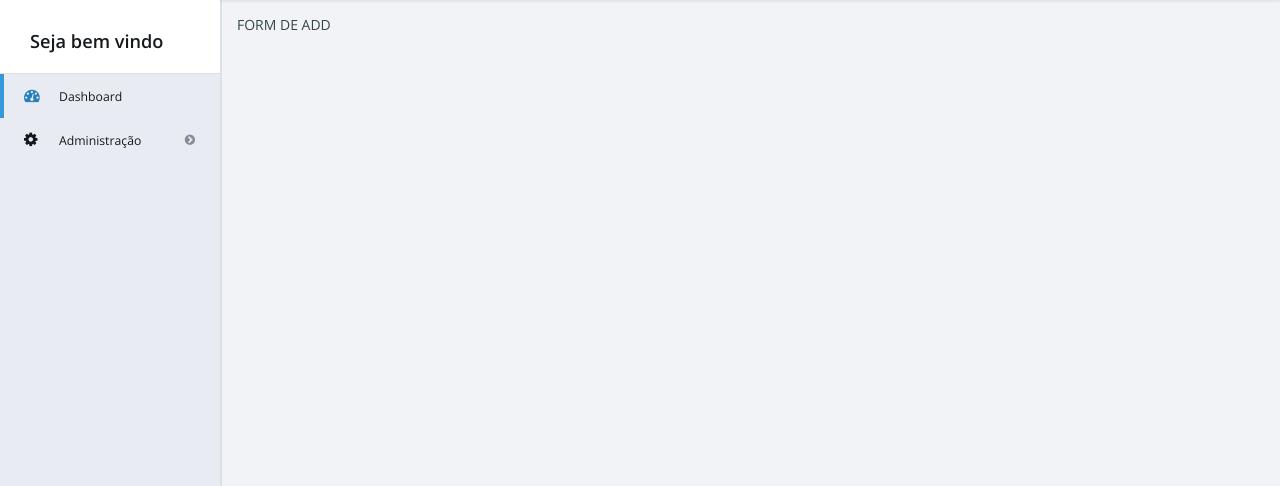
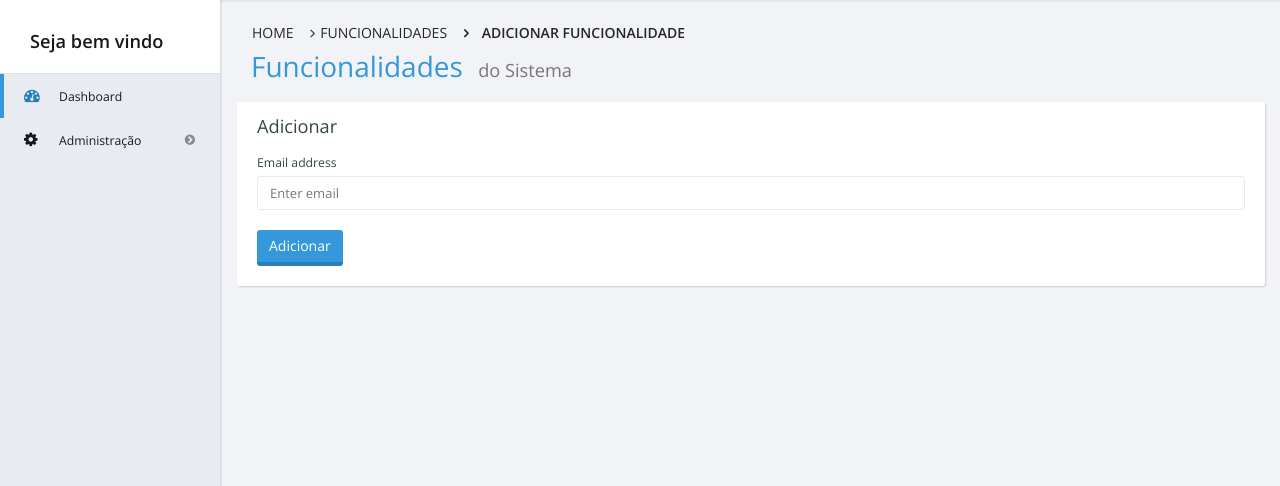
Before and after one commit to goldblade/CobemApp, a Flask app: template app/templates/adm/funcionalidade/adicionar.html in a window 1280 px wide. Shown: the part 50-536 px from the top of the page. Run offline with Flask 2, Linux system fonts and the light colour scheme; the template is opened without the code that fills it, so the values that code supplies are empty; some libraries are stand-ins or nearby versions.

Commit message:
update form add funcionalidade

```diff
--- /dev/null
+++ b/app/templates/adicionar.html
@@ -0,0 +1,37 @@
+{% extends "base.html" %}
+{% block content %}
+	<div class="row">
+		<div class="col-lg-12">
+			<div class="row">
+				<div class="col-lg-12">
+					<ol class="breadcrumb">
+						<li><a href="{{ url_for('inicio') }}">Home</a></li>
+						{% block breadcrumb %}{% endblock %}
+					</ol>
+					<h1>{% block titulo %}{% endblock %}</h1>
+				</div>
+			</div>
+			<div class="row">
+				<div class="col-lg-12">
+					<div class="main-box">
+						<header class="main-box-header clearfix">
+							<h2>{% block list_header %}{% endblock %}</h2>
+						</header>
+						<div class="main-box-body clearfix">
+							<form role="form" action={% block form_action %}{% endblock %}>
+								{{form.nome.label}}{{ form.nome }}
+								{{form.nome_controller.label}}{{ form.nome_controller}}
+								{{form.modulo.label}}
+								<div class="form-group">
+									<label for="exampleInputEmail1">Email address</label>
+									<input type="email" class="form-control" id="exampleInputEmail1" placeholder="Enter email">
+								</div>
+								<button type="submit" class="btn btn-success">Adicionar</button>
+							</form>
+						</div>
+					</div>
+				</div>
+			</div>
+		</div>
+	</div>
+{% endblock %}
--- a/app/templates/adm/funcionalidade/adicionar.html
+++ b/app/templates/adm/funcionalidade/adicionar.html
@@ -1,4 +1,11 @@
-{% extends "base.html" %}
-{% block content %}
-FORM DE ADD
+{% extends "adicionar.html" %}
+{% block breadcrumb %}
+	<li><a href="{{ url_for('.funcionalidade_listar_view') }}">Funcionalidades</a></li>
+	<li class="active"><span>ADICIONAR FUNCIONALIDADE</span></li>
 {% endblock %}
+
+{% block titulo %}
+	Funcionalidades <small>do Sistema</small>
+{% endblock %}
+
+{% block list_header %}Adicionar{% endblock %}
```
Also changed, not shown: app/modules/adm/controllers/funcionalidade.py (+10 -2 lines), app/templates/adm/funcionalidade/listar.html (+10 -1 lines), app/templates/listar.html (+5 -11 lines), app/modules/adm/models/usuario.py (line endings or trailing spaces).
